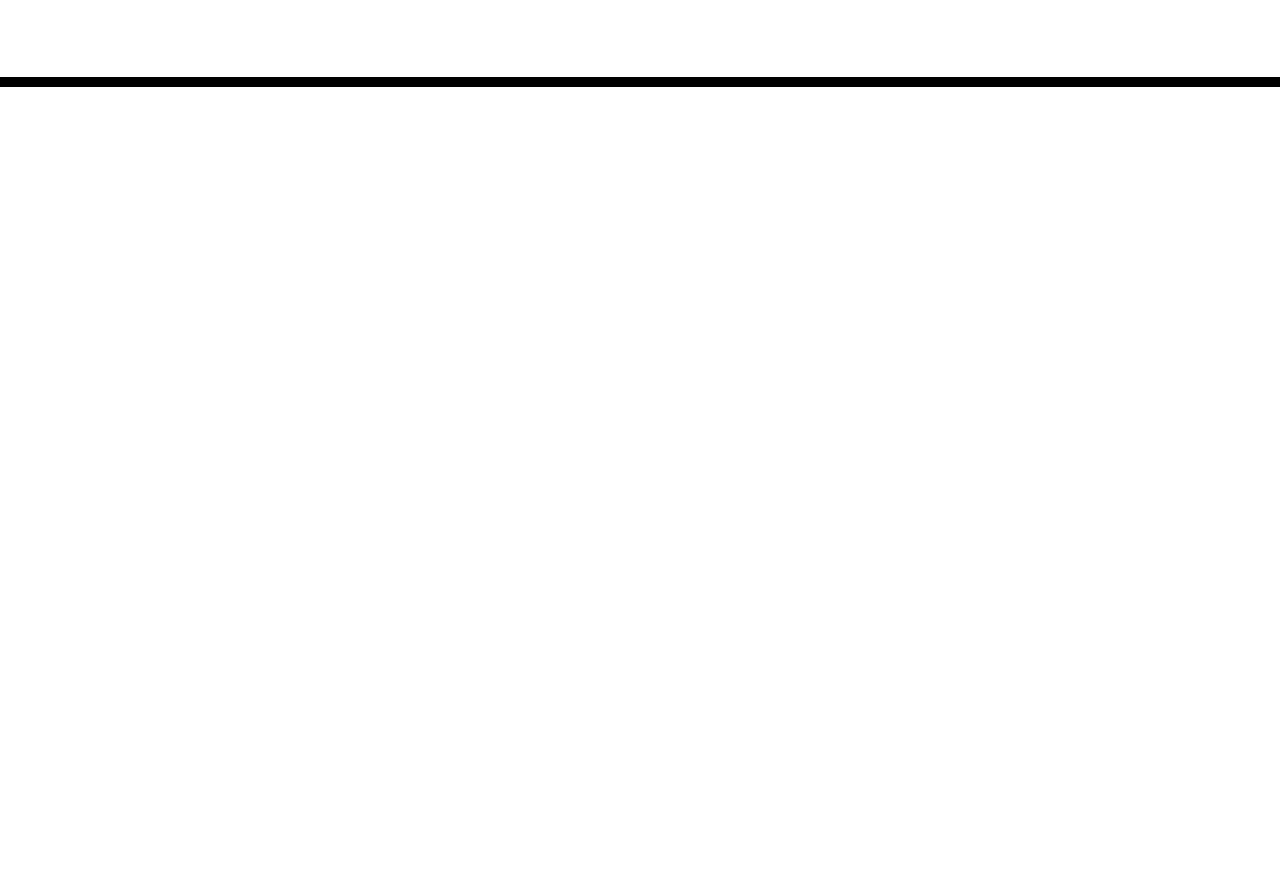
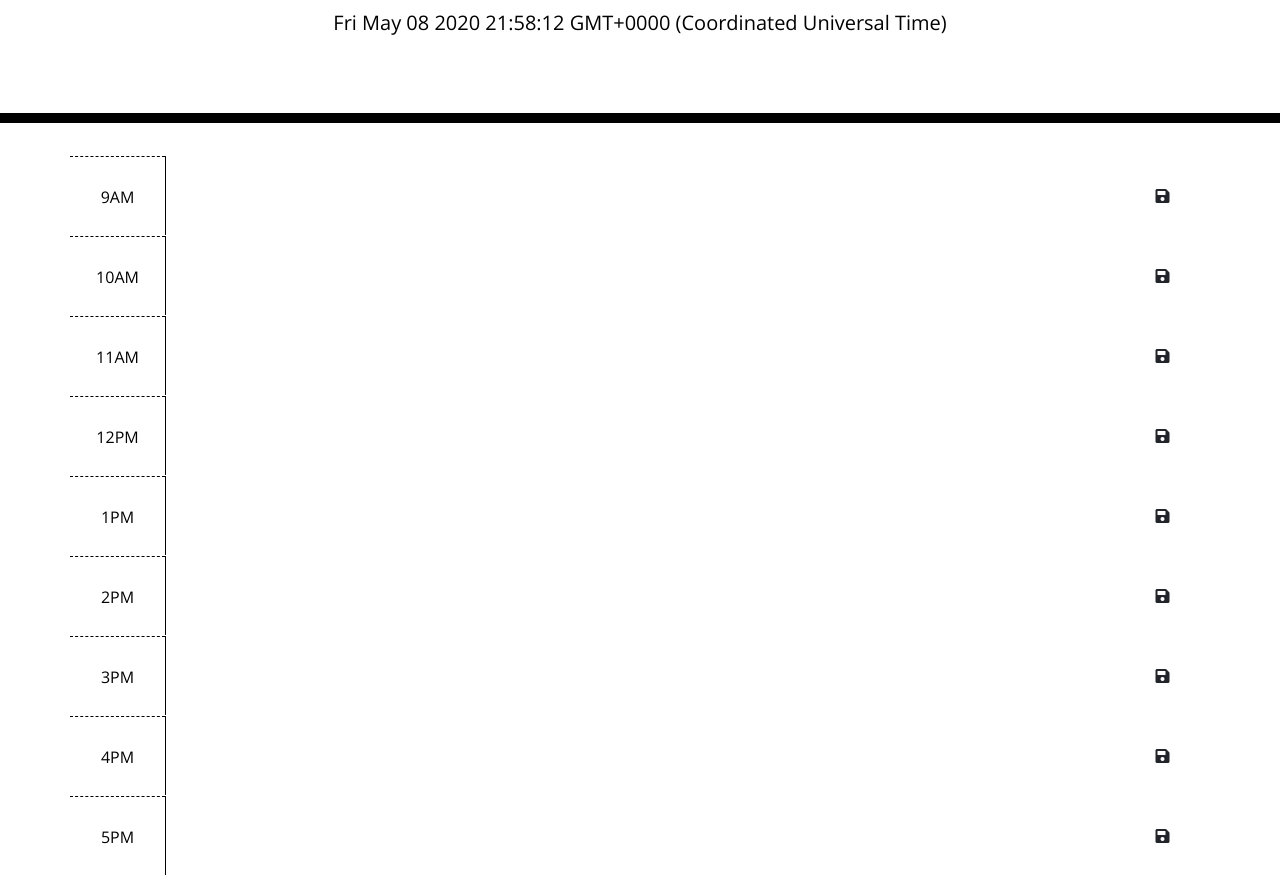
Before and after one commit to lu-gflores/Day-Planner, a plain HTML site: page index.html in a window 1280 px wide. Shown: the part 181-1056 px from the top of the page. Before the commit the page ends 800 px from the top, so only its background shows below. Drawn offline with nearby package versions, Linux system fonts and the light colour scheme.

Commit message:
modified folders, added time blocks and jQuery

```diff
--- /dev/null
+++ b/Assets/javascript/script.js
@@ -0,0 +1,19 @@
+ //JavaScript function wrapping everything
+ $(document).ready(function() {
+
+    var currentDateAndTime = Date(Date.now());
+    var timeBlocks  = $(".time-block");
+
+
+    $("#currentDay").text(currentDateAndTime);
+    //updating hours
+    function updateHours() {
+      var currentHour = new Date().getHours();//current military time
+        //looping through time-blocks
+      for (var i = 0; i < timeBlocks.length; i++){
+
+      }
+    }
+
+
+  });
--- a/index.html
+++ b/index.html
@@ -1,24 +1,16 @@
 <!DOCTYPE html>
 <html lang="en">
+
 <head>
   <meta charset="UTF-8" />
   <meta name="viewport" content="width=device-width, initial-scale=1.0" />
   <meta http-equiv="X-UA-Compatible" content="ie=edge" />
-    <link
-      rel="stylesheet"
-      href="https://stackpath.bootstrapcdn.com/bootstrap/4.3.1/css/bootstrap.min.css"
-    />
-    <link
-      rel="stylesheet"
-      href="https://use.fontawesome.com/releases/v5.8.1/css/all.css"
-      integrity="sha384-50oBUHEmvpQ+1lW4y57PTFmhCaXp0ML5d60M1M7uH2+nqUivzIebhndOJK28anvf"
-      crossorigin="anonymous"
-    />
-    <link
-      href="https://fonts.googleapis.com/css?family=Open+Sans&display=swap"
-      rel="stylesheet"
-    />
-    <link rel="stylesheet" href="Assets/style.css" />
+  <link rel="stylesheet" href="https://stackpath.bootstrapcdn.com/bootstrap/4.3.1/css/bootstrap.min.css" />
+  <link rel="stylesheet" href="https://use.fontawesome.com/releases/v5.8.1/css/all.css"
+    integrity="sha384-50oBUHEmvpQ+1lW4y57PTFmhCaXp0ML5d60M1M7uH2+nqUivzIebhndOJK28anvf" crossorigin="anonymous" />
+  <link href="https://fonts.googleapis.com/css?family=Open+Sans&display=swap" rel="stylesheet" />
+  <link rel="stylesheet" href="Assets/css/style.css" />
+
   <title>Work Day Scheduler</title>
 </head>
 
@@ -30,9 +22,92 @@
   </header>
   <div class="container">
     <!-- Timeblocks go here -->
+    <div class="row time-block" id="hour-9">
+      <div class="col-md-1 hour">
+        9AM
+      </div>
+      <textarea class="col-md-10 description">
+        </textarea>
+      <button class="btn savBtn col-md-1"><i class="fas fa-save"></i></button>
+    </div>
+
+    <div class="row time-block" id="hour-10">
+      <div class="col-md-1 hour">
+        10AM
+      </div>
+      <textarea class="col-md-10 description">
+        </textarea>
+      <button class="btn savBtn col-md-1"><i class="fas fa-save"></i></button>
+    </div>
+
+    <div class="row time-block" id="hour-11">
+      <div class="col-md-1 hour">
+        11AM
+      </div>
+      <textarea class="col-md-10 description">
+        </textarea>
+      <button class="btn savBtn col-md-1"><i class="fas fa-save"></i></button>
+    </div>
+
+    <div class="row time-block" id="hour-12">
+      <div class="col-md-1 hour">
+        12PM
+      </div>
+      <textarea class="col-md-10 description">
+        </textarea>
+      <button class="btn savBtn col-md-1"><i class="fas fa-save"></i></button>
+    </div>
+
+    <div class="row time-block" id="hour-1">
+      <div class="col-md-1 hour">
+        1PM
+      </div>
+      <textarea class="col-md-10 description">
+        </textarea>
+      <button class="btn savBtn col-md-1"><i class="fas fa-save"></i></button>
+    </div>
+
+    <div class="row time-block" id="hour-2">
+      <div class="col-md-1 hour">
+        2PM
+      </div>
+      <textarea class="col-md-10 description">
+        </textarea>
+      <button class="btn savBtn col-md-1"><i class="fas fa-save"></i></button>
+    </div>
+
+    <div class="row time-block" id="hour-3">
+      <div class="col-md-1 hour">
+        3PM
+      </div>
+      <textarea class="col-md-10 description">
+        </textarea>
+      <button class="btn savBtn col-md-1"><i class="fas fa-save"></i></button>
+    </div>
+
+    <div class="row time-block" id="hour-4">
+      <div class="col-md-1 hour">
+        4PM
+      </div>
+      <textarea class="col-md-10 description">
+        </textarea>
+      <button class="btn savBtn col-md-1"><i class="fas fa-save"></i></button>
+    </div>
+
+    <div class="row time-block" id="hour-5">
+      <div class="col-md-1 hour">
+        5PM
+      </div>
+      <textarea class="col-md-10 description">
+        </textarea>
+      <button class="btn savBtn col-md-1"><i class="fas fa-save"></i></button>
+    </div>
+
   </div>
 
   <script src="https://code.jquery.com/jquery-3.4.1.min.js"></script>
   <script src="https://cdnjs.cloudflare.com/ajax/libs/moment.js/2.24.0/moment.min.js"></script>
+  <script src="Assets/javascript/script.js"></script>
 </body>
+
 </html>
```
Also changed, not shown: Assets/script.js (added, +19 -0 lines), Assets/css/style.css (renamed from Assets/style.css). Lines whose indentation alone changed are shown as unchanged.
